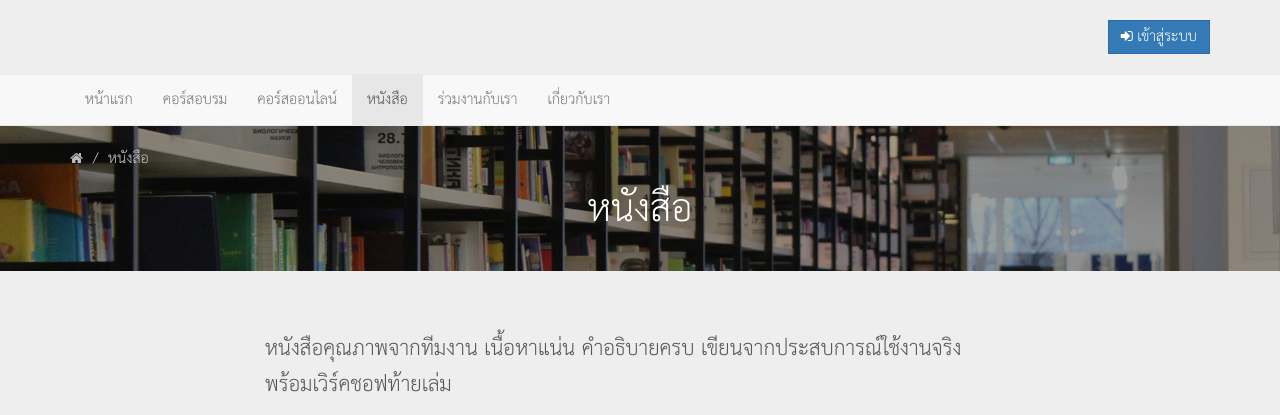
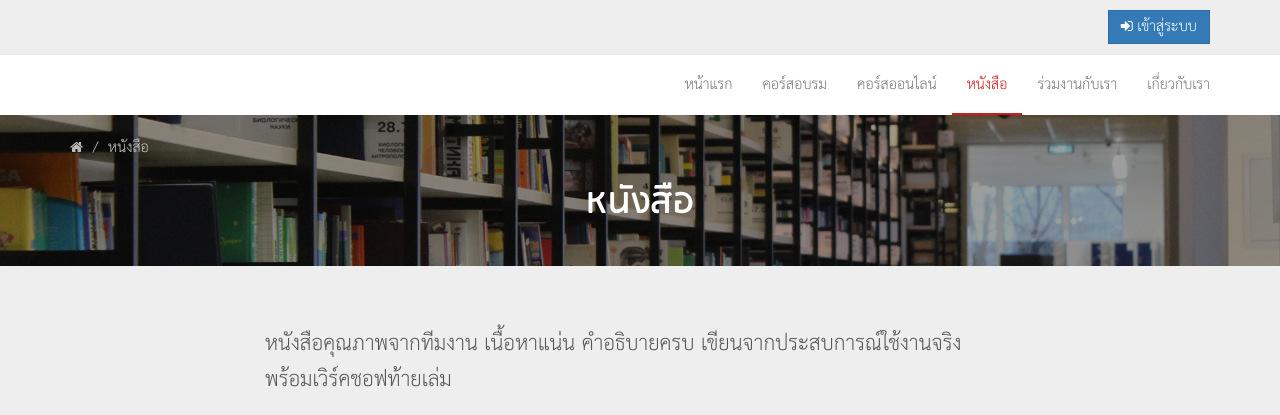
Before and after one commit to ekkazit/appcode, a Django app: page /book/ in a window 1280 px wide. Shown: the top 415 px of the page. Run offline with Django 3.2, Linux system fonts and the light colour scheme; data comes from the database, SQL or seed files in the repository; some libraries are stand-ins or nearby versions.

Commit message:
Revise content

```diff
--- a/static/css/base.css
+++ b/static/css/base.css
@@ -1,5 +1,26 @@
+h1,h2,h3 {
+  font-family: 'rsu_bold', sans-serif;
+}
+
+h1 {
+  font-size: 42px;
+}
+
+h2 {
+  font-size: 34px;
+}
+
+h3 {
+  font-size: 30px;
+}
+
+.btn-lg {
+  font-size: 20px;
+  font-family: 'rsu_bold', sans-serif;
+}
+
 header {
-  padding: 20px 0;
+  padding: 10px 0;
   border-bottom: 1px solid #e7e7e7;
 }
 
@@ -10,19 +31,51 @@ body {
   font-family: 'THSarabunNew', sans-serif;
 }
 
-.brand-logo img {
-  height: 26px;
-  margin: 8px 0;
+/**/
+.navbar-default {
+  margin: 0;
+  border: none;
+  background-color: #fff;
+}
+
+.navbar-default .navbar-brand img {
+  height: 24px;
+  margin: 5px 0;
   image-rendering: -webkit-optimize-contrast;
 }
 
-.brand-logo a {
-  color: #0000ff;
-  text-decoration: none;
+.navbar-default .navbar-brand .subtext {
+  margin-top: 8px;
+  color: #bbb;
+  font-size: 12px;
 }
 
-.navbar-default {
-  margin: 0;
+.navbar-default .navbar-nav > li > a {
+  padding-top: 20px;
+  padding-bottom: 18px;
+  border-bottom: 2px solid transparent;
+}
+
+.navbar-default .navbar-nav > li:hover > a {
+  color: #d31a1a;
+}
+
+.navbar-default .navbar-nav > .active > a,
+.navbar-default .navbar-nav > .active > a:hover,
+.navbar-default .navbar-nav > .active > a:focus {
+  color: #d31a1a;
+  border-bottom-color: #d31a1a;
+  background-color: #fff;
+}
+
+@media screen and (max-width: 980px) {
+  .navbar-default .navbar-brand img {
+    margin: 0;
+  }
+
+  .navbar-default .navbar-brand .subtext {
+    display: none;
+  }
 }
 
 
--- a/templates/master/base.html
+++ b/templates/master/base.html
@@ -37,7 +37,7 @@
         </button>
       </div>
       <div id="navbar" class="collapse navbar-collapse">
-        <ul class="nav navbar-nav">
+        <ul class="nav navbar-nav navbar-right">
           <li class="{% if menu == 'index' %}active{% endif %}"><a href="{% url 'app:index' %}">หน้าแรก</a></li>
           <li class="{% if menu == 'course' %}active{% endif %}"><a href="{% url 'course:index' %}">คอร์สอบรม</a></li>
           <li class="{% if menu == 'online' %}active{% endif %}"><a href="{% url 'online:index' %}">คอร์สออนไลน์</a></li>
--- a/templates/online/detail.html
+++ b/templates/online/detail.html
@@ -16,7 +16,7 @@
         <li><a href="{% url 'online:index' %}">คอร์สออนไลน์</a></li>
         <li class="active">{{ video.code }}</li>
       </ul>
-      <h1>บทเรียน</h1>
+      <h1>บทเรียนออนไลน์</h1>
     </div>
   </div>
 </div>
```
Also changed, not shown: templates/book/detail.html (+4 -4 lines).
